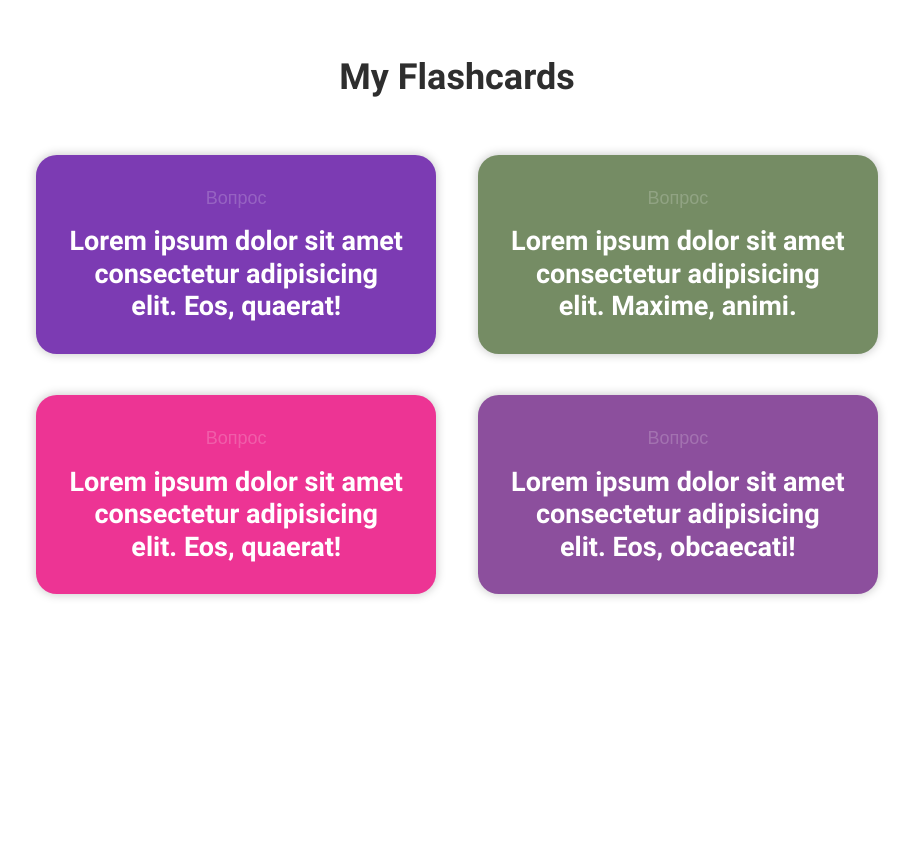
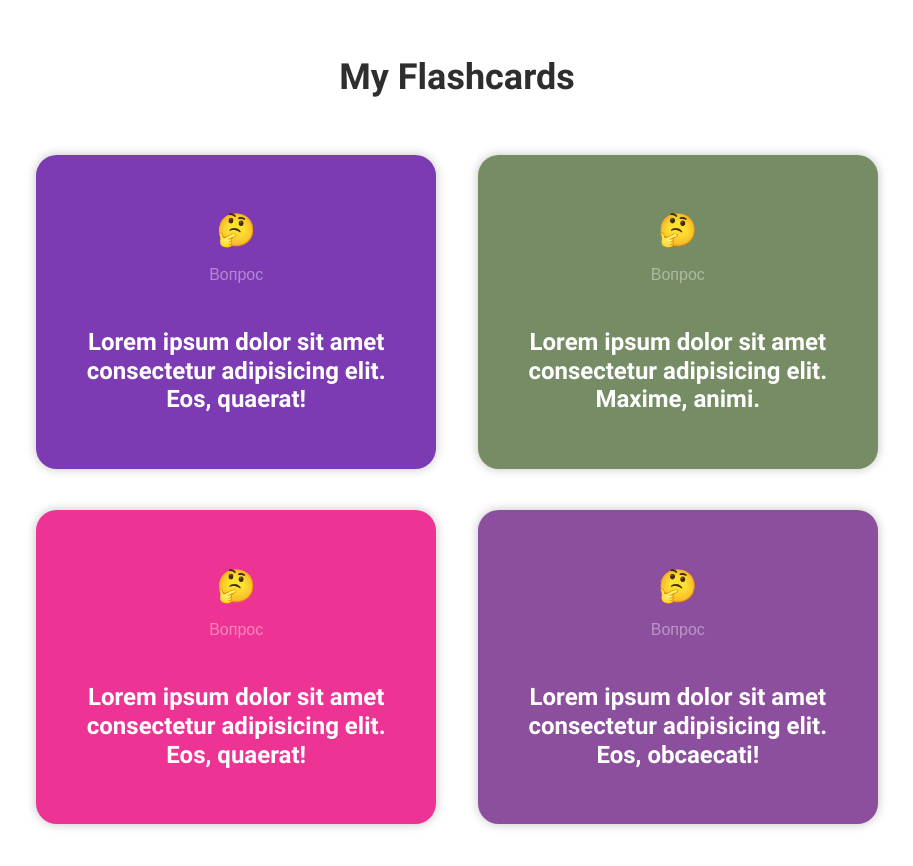
Before and after one commit to mksddn/flashcards, a website: page app/index.html in a window 1280 px wide. Shown: the whole page, without its empty margins (183-1096 px from the left). Before the commit the page ends 800 px from the top, so only its background shows below. Drawn offline with Linux system fonts and the light colour scheme.

Commit message:
stylize the cards

```diff
--- a/app/index.html
+++ b/app/index.html
@@ -28,11 +28,13 @@
 					<div v-show="!card.flipped" @click="flipCard(card)" class="card-side">
 						<div class="card-content card-front">
 							<div class="card-title">
-								Вопрос
+								🤔
+								<br>
+								<span>Вопрос</span>
 							</div>
-							<h2>
+							<span class="card-text">
 								{{card.frontText}}
-							</h2>
+							</span>
 						</div>
 					</div>
 				</transition>
@@ -41,15 +43,24 @@
 					<div v-show="card.flipped" @click="flipCard(card)" class="card-side">
 						<div class="card-content card-back">
 							<div class="card-title">
-								Ответ
+								🧐
+								<br>
+								<span>Ответ</span>
 							</div>
-							<h2>
+							<span class="card-text">
 								{{card.backText}}
-							</h2>
+							</span>
 						</div>
 					</div>
 				</transition>
 			</div>
+		</div>
+		<div class="add-card" v-if="isLocalhost">
+			<form>
+				<input type="text" placeholder="Вопрос">
+				<input type="text" placeholder="Ответ">
+				<button type="submit" @click.stop="addCard">Добавить</button>
+			</form>
 		</div>
 	</div>
 
--- a/app/styles/sass/main.sass
+++ b/app/styles/sass/main.sass
@@ -79,10 +79,21 @@ body
 .card-content
   text-align: center
   line-height: 1.2
+  min-height: 250px
+  display: flex
+  flex-direction: column
+  justify-content: space-evenly
 
 .card-title
-  opacity: 0.2
   margin-bottom: 1rem
+  font-size: 2rem
+  span
+    opacity: 0.4
+    font-size: 1rem
+
+.card-text
+  font-weight: bold
+  font-size: 1.5rem
 
 .flip-enter-active
   transition: all var(--transition)
```
Also changed, not shown: app/css/app.min.css.
